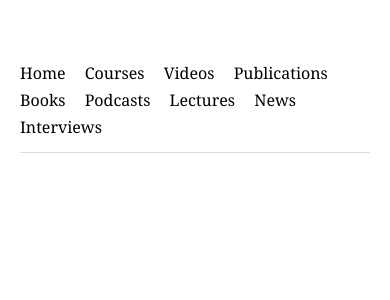
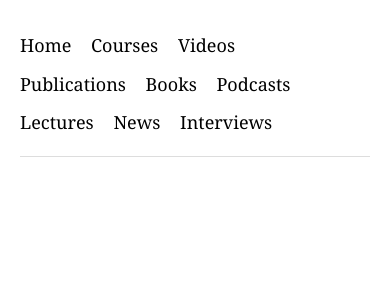
Before and after one commit to tahaselim/tahaselim.github.io, a Jekyll site: the page built from index.md, in a window 390 px wide. Shown: the top 300 px of the page. Built offline with Jekyll 4.4.1, drawn with Linux system fonts in a browser that asks for light colours; our own code applies the rules of GitHub Pages for plain Markdown files.

Commit message:
initial update

```diff
--- a/_layouts/default.html
+++ b/_layouts/default.html
@@ -3,6 +3,7 @@
 
 <head>
     <meta charset="UTF-8">
+    <meta name="viewport" content="width=device-width, initial-scale=1">
     <title>{{ page.title }} | {{ site.title }}</title>
     <link rel="stylesheet" href="/assets/style.css">
 </head>
--- a/assets/style.css
+++ b/assets/style.css
@@ -33,3 +33,15 @@ h3 {
 main {
     margin-top: 30px;
 }
+
+@media (max-width: 600px) {
+    body {
+        margin: 30px auto;
+        font-size: 18px;
+    }
+
+    nav a {
+        display: inline-block;
+        margin-bottom: 8px;
+    }
+}
```
